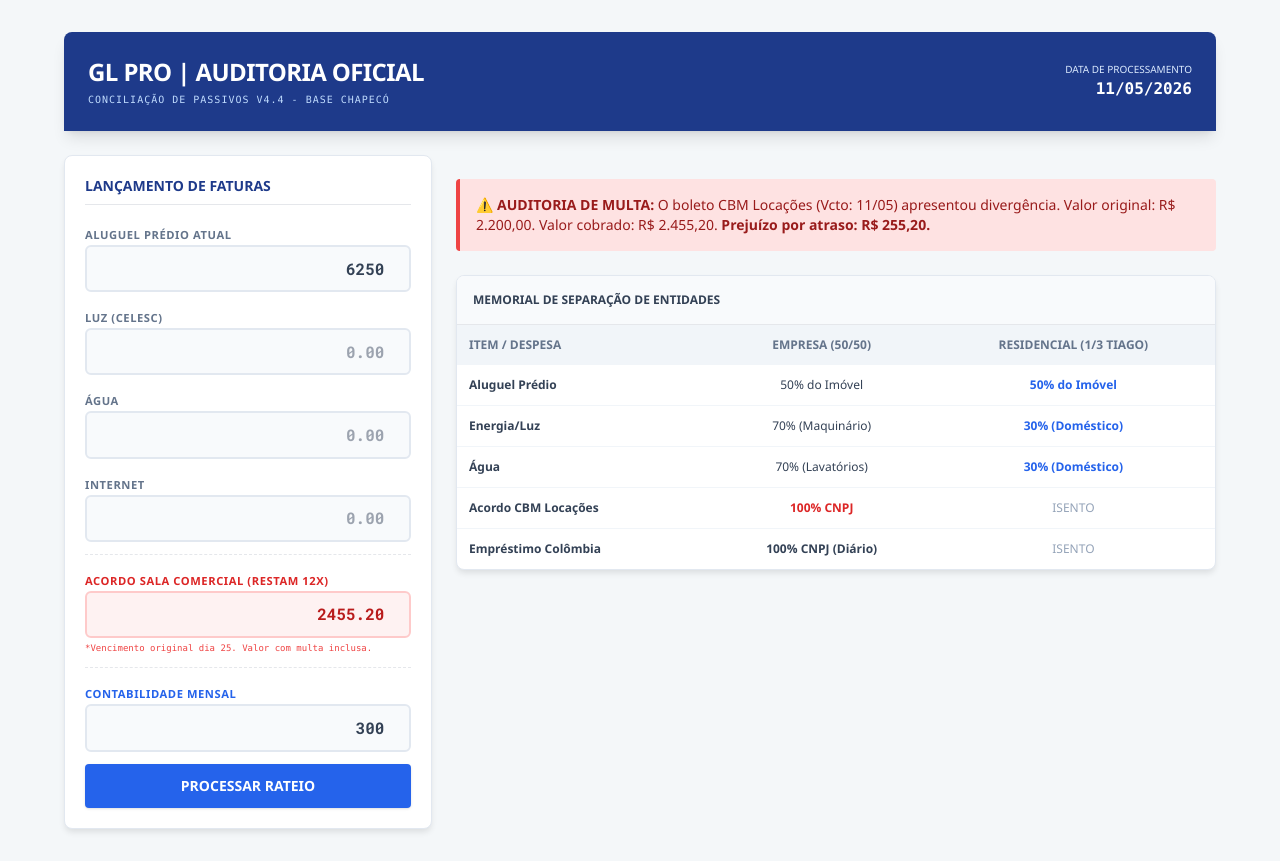
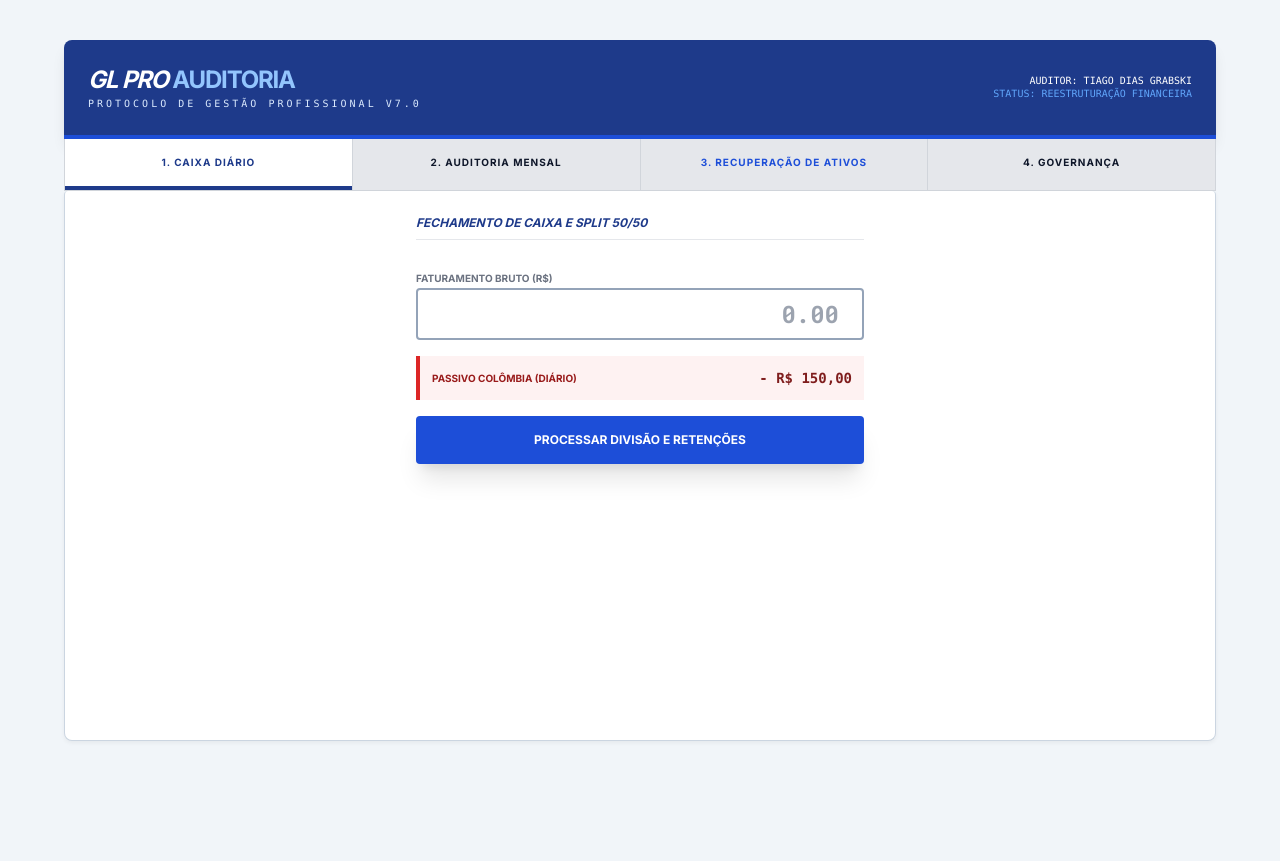
Before and after one commit to tiagograbski-crypto/dasbord, a plain HTML site: page index.html in a window 1280 px wide. After the commit the page ends 800 px from the top, so only its background shows below. Drawn offline with nearby package versions, Linux system fonts and the light colour scheme; a web font is replaced by a local one.

Commit message:
Update title and styles in index.html

```diff
--- a/index.html
+++ b/index.html
@@ -3,150 +3,134 @@
 <head>
     <meta charset="UTF-8">
     <meta name="viewport" content="width=device-width, initial-scale=1.0">
-    <title>Sistema de Auditoria Financeira - GL Pro v4.4</title>
+    <title>GL PRO | AUDITORIA INTEGRAL v7.0</title>
     <script src="https://cdn.tailwindcss.com"></script>
     <style>
-        @import url('https://fonts.googleapis.com/css2?family=Roboto+Mono:wght@400;700&family=Segoe+UI:wght@400;600;700&display=swap');
-
-        body { background-color: #f4f7f9; color: #334155; font-family: 'Segoe UI', Tahoma, Geneva, Verdana, sans-serif; }
-        .header-bg { background-color: #1e3a8a; }
-        .card { background: #ffffff; border: 1px solid #e2e8f0; border-radius: 8px; box-shadow: 0 4px 6px -1px rgba(0, 0, 0, 0.1); }
-        .label-text { font-size: 0.70rem; font-weight: 700; color: #64748b; text-transform: uppercase; letter-spacing: 0.05em; }
-        .input-field { width: 100%; padding: 0.6rem; background-color: #f8fafc; border: 2px solid #e2e8f0; border-radius: 6px; text-align: right; font-family: 'Roboto Mono', monospace; font-weight: 700; }
-        .input-field:focus { border-color: #2563eb; outline: none; background-color: #fff; }
-        .btn-audit { background-color: #2563eb; color: white; font-weight: 700; text-transform: uppercase; transition: all 0.2s; }
-        .btn-audit:hover { background-color: #1d4ed8; }
-        .alert-box { background-color: #fee2e2; border-left: 4px solid #ef4444; color: #991b1b; }
+        @import url('https://fonts.googleapis.com/css2?family=Roboto+Mono:wght@400;700&family=Inter:wght@400;600;700&display=swap');
+        body { background-color: #f1f5f9; color: #0f172a; font-family: 'Inter', sans-serif; }
+        .header-navy { background-color: #1e3a8a; border-bottom: 4px solid #1d4ed8; }
+        .tab-active { border-bottom: 4px solid #1e3a8a; color: #1e3a8a; font-weight: 800; background: #fff; }
+        .card { background: #ffffff; border: 1px solid #cbd5e1; border-radius: 4px; box-shadow: 0 2px 4px rgba(0,0,0,0.05); }
+        .input-audit { width: 100%; padding: 0.5rem; border: 2px solid #94a3b8; border-radius: 4px; font-family: 'Roboto Mono', monospace; text-align: right; font-weight: 700; }
+        .input-audit:focus { border-color: #2563eb; outline: none; }
     </style>
 </head>
-<body class="p-4 md:p-8">
+<body class="p-2 md:p-10">
 
     <div class="max-w-6xl mx-auto">
-        <header class="header-bg p-6 rounded-t-lg shadow-lg flex justify-between items-center">
+        <header class="header-navy p-6 rounded-t-lg flex justify-between items-center shadow-lg">
             <div>
-                <h1 class="text-2xl font-bold text-white tracking-tight uppercase">GL PRO | AUDITORIA OFICIAL</h1>
-                <p class="text-blue-200 text-[10px] font-mono uppercase tracking-widest mt-1">Conciliação de Passivos v4.4 - Base Chapecó</p>
+                <h1 class="text-white font-extrabold text-2xl tracking-tighter uppercase italic">GL PRO <span class="not-italic text-blue-300">Auditoria</span></h1>
+                <p class="text-blue-100 text-[10px] font-mono uppercase tracking-[3px]">Protocolo de Gestão Profissional v7.0</p>
             </div>
-            <div class="text-right hidden md:block">
-                <p class="text-blue-100 text-[10px] uppercase">Data de Processamento</p>
-                <p class="text-white font-mono font-bold">11/05/2026</p>
+            <div class="text-right text-white font-mono text-[10px] hidden md:block leading-tight">
+                <p>AUDITOR: TIAGO DIAS GRABSKI</p>
+                <p class="text-blue-400">STATUS: REESTRUTURAÇÃO FINANCEIRA</p>
             </div>
         </header>
 
-        <div class="grid grid-cols-1 lg:grid-cols-12 gap-6 mt-6">
+        <div class="flex border-x border-b border-gray-300 bg-gray-200 cursor-pointer text-[10px] font-bold uppercase tracking-widest overflow-x-auto">
+            <div onclick="openTab('diario')" id="tab-diario" class="flex-1 min-w-[120px] p-4 text-center tab-active">1. Caixa Diário</div>
+            <div onclick="openTab('mensal')" id="tab-mensal" class="flex-1 min-w-[120px] p-4 text-center border-l border-gray-300">2. Auditoria Mensal</div>
+            <div onclick="openTab('ativos')" id="tab-ativos" class="flex-1 min-w-[120px] p-4 text-center border-l border-gray-300 text-blue-700">3. Recuperação de Ativos</div>
+            <div onclick="openTab('regras')" id="tab-regras" class="flex-1 min-w-[120px] p-4 text-center border-l border-gray-300">4. Governança</div>
+        </div>
 
-            <div class="lg:col-span-4 space-y-4">
-                <div class="card p-5">
-                    <h2 class="text-sm font-bold text-blue-900 border-b pb-2 mb-4 uppercase">Lançamento de Faturas</h2>
+        <div class="card p-6 rounded-b-lg border-t-0 min-h-[550px]">
 
-                    <div class="space-y-3">
-                        <div><label class="label-text">Aluguel Prédio Atual</label><input type="number" id="v-aluguel" value="6250" class="input-field"></div>
-                        <div><label class="label-text">Luz (Celesc)</label><input type="number" id="v-luz" placeholder="0.00" class="input-field"></div>
-                        <div><label class="label-text">Água</label><input type="number" id="v-agua" placeholder="0.00" class="input-field"></div>
-                        <div><label class="label-text">Internet</label><input type="number" id="v-internet" placeholder="0.00" class="input-field"></div>
+            <div id="content-diario" class="tab-content space-y-6">
+                <div class="max-w-md mx-auto">
+                    <h2 class="text-xs font-bold text-blue-900 border-b pb-2 mb-6 uppercase italic">Fechamento de Caixa e Split 50/50</h2>
+                    <div class="space-y-4">
+                        <div>
+                            <label class="text-[10px] font-bold text-gray-500 uppercase">Faturamento Bruto (R$)</label>
+                            <input type="number" id="fat-input" class="input-audit text-2xl" placeholder="0.00">
+                        </div>
+                        <div class="p-3 bg-red-50 border-l-4 border-red-600 flex justify-between items-center">
+                            <span class="text-[10px] text-red-800 font-bold uppercase">Passivo Colômbia (Diário)</span>
+                            <span class="font-mono font-bold text-red-900 text-sm">- R$ 150,00</span>
+                        </div>
+                        <button onclick="calcularSplit()" class="w-full bg-blue-700 text-white font-bold py-4 rounded shadow-xl hover:bg-blue-800 transition-all text-xs uppercase">Processar Divisão e Retenções</button>
+                    </div>
 
-                        <div class="pt-3 border-t border-dashed">
-                            <label class="label-text text-red-600">Acordo Sala Comercial (Restam 12x)</label>
-                            <input type="number" id="v-acordo" value="2455.20" class="input-field border-red-200 bg-red-50 text-red-700">
-                            <p class="text-[9px] text-red-500 font-mono mt-1">*Vencimento original dia 25. Valor com multa inclusa.</p>
+                    <div id="diario-results" class="hidden mt-8 grid grid-cols-2 gap-4">
+                        <div class="p-4 bg-blue-50 border border-blue-200 rounded">
+                            <p class="text-[10px] text-blue-600 font-bold uppercase">PIX Livre Tiago</p>
+                            <p id="pix-t" class="text-2xl font-black text-blue-900">R$ 0,00</p>
+                            <p class="text-[9px] text-blue-400 mt-1 italic">*Já deduzido R$ 75 do empréstimo</p>
                         </div>
-
-                        <div class="pt-3 border-t border-dashed">
-                            <label class="label-text text-blue-600">Contabilidade Mensal</label>
-                            <input type="number" id="v-contabil" value="300" class="input-field">
+                        <div class="p-4 bg-slate-50 border border-slate-200 rounded">
+                            <p class="text-[10px] text-gray-500 font-bold uppercase">PIX Livre Jô</p>
+                            <p id="pix-j" class="text-2xl font-black text-slate-800">R$ 0,00</p>
                         </div>
-
-                        <button onclick="processarRelatorio()" class="w-full btn-audit py-3 rounded shadow hover:shadow-lg mt-4 text-sm">
-                            PROCESSAR RATEIO
-                        </button>
                     </div>
                 </div>
             </div>
 
-            <div class="lg:col-span-8 space-y-6">
+            <div id="content-mensal" class="tab-content hidden space-y-6">
+                <div class="grid grid-cols-1 md:grid-cols-2 gap-8">
+                    <div class="space-y-4">
+                        <h2 class="text-xs font-bold text-blue-900 border-b pb-2 uppercase">Custos Fixos de Operação e Moradia</h2>
+                        <div><label class="text-[10px] font-bold text-gray-400 uppercase">Aluguel Imóvel (Total)</label><input type="number" id="v-aluguel" value="6250" class="input-audit"></div>
+                        <div><label class="text-[10px] font-bold text-gray-400 uppercase">Energia (Celesc)</label><input type="number" id="v-luz" class="input-audit"></div>
+                        <div><label class="text-[10px] font-bold text-gray-400 uppercase">Água</label><input type="number" id="v-agua" class="input-audit"></div>
+                        <div><label class="text-[10px] font-bold text-gray-400 uppercase">Internet</label><input type="number" id="v-internet" class="input-audit"></div>
+                    </div>
+                    <div class="space-y-4">
+                        <h2 class="text-xs font-bold text-red-700 border-b pb-2 uppercase">Passivos de Terceiros / Acordos</h2>
+                        <div><label class="text-[10px] font-bold text-red-600 uppercase">Acordo CBM Locações (Sala)</label><input type="number" id="v-acordo" value="2455.20" class="input-audit border-red-200 bg-red-50"></div>
+                        <div><label class="text-[10px] font-bold text-blue-600 uppercase">Contabilidade Mensal</label><input type="number" id="v-contabil" value="300" class="input-audit border-blue-100"></div>
+                        <button onclick="calcularTudo()" class="w-full bg-slate-800 text-white font-bold py-4 rounded mt-4 text-xs uppercase shadow-lg">Calcular Rateio do Sábado</button>
+                    </div>
+                </div>
 
-                <div id="display-resultados" class="hidden grid grid-cols-1 md:grid-cols-2 gap-4">
-                    <div class="card p-5 bg-blue-50 border-l-4 border-blue-600">
-                        <p class="label-text text-blue-600">Responsabilidade: TIAGO</p>
-                        <p class="text-3xl font-bold text-slate-800 my-2" id="res-t-mensal">R$ 0,00</p>
-                        <div class="mt-4 pt-3 border-t border-blue-200">
-                            <p class="text-[10px] text-blue-600 uppercase font-bold">Depósito Semanal (Sábados)</p>
-                            <p class="text-lg font-mono font-black text-blue-900" id="res-t-semanal">R$ 0,00</p>
+                <div id="results-mensal" class="hidden mt-8 p-6 bg-blue-900 text-white rounded-lg grid grid-cols-1 md:grid-cols-2 gap-8">
+                    <div>
+                        <p class="text-[10px] text-blue-300 font-bold uppercase tracking-widest mb-1">Cota Mensal Tiago</p>
+                        <p id="total-t" class="text-3xl font-black">R$ 0,00</p>
+                        <div class="mt-4 p-3 bg-white/10 rounded border border-white/20">
+                            <p class="text-[10px] uppercase font-bold text-blue-200">Retirada de Sábado (Aluguel + Fixos)</p>
+                            <p id="sabado-t" class="text-xl font-mono font-bold">R$ 0,00</p>
                         </div>
                     </div>
-
-                    <div class="card p-5 border-l-4 border-slate-400">
-                        <p class="label-text">Responsabilidade: JÔ</p>
-                        <p class="text-3xl font-bold text-slate-800 my-2" id="res-j-mensal">R$ 0,00</p>
-                        <div class="mt-4 pt-3 border-t border-slate-200">
-                            <p class="text-[10px] text-slate-500 uppercase font-bold">Depósito Semanal (Sábados)</p>
-                            <p class="text-lg font-mono font-black text-slate-700" id="res-j-semanal">R$ 0,00</p>
+                    <div>
+                        <p class="text-[10px] text-blue-300 font-bold uppercase tracking-widest mb-1">Cota Mensal Jô</p>
+                        <p id="total-j" class="text-3xl font-black">R$ 0,00</p>
+                        <div class="mt-4 p-3 bg-white/10 rounded border border-white/20">
+                            <p class="text-[10px] uppercase font-bold text-blue-200">Retirada de Sábado (Aluguel + Fixos)</p>
+                            <p id="sabado-j" class="text-xl font-mono font-bold">R$ 0,00</p>
                         </div>
                     </div>
                 </div>
+            </div>
 
-                <div class="alert-box p-4 rounded text-sm mb-4">
-                    <span class="font-bold">⚠️ AUDITORIA DE MULTA:</span> O boleto CBM Locações (Vcto: 11/05) apresentou divergência. Valor original: R$ 2.200,00. Valor cobrado: R$ 2.455,20. <strong>Prejuízo por atraso: R$ 255,20.</strong>
+            <div id="content-ativos" class="tab-content hidden space-y-6">
+                <div class="grid grid-cols-1 md:grid-cols-2 gap-8">
+                    <div class="space-y-4">
+                        <h2 class="text-xs font-bold text-blue-900 border-b pb-2 uppercase">Aportes de Capital (Tiago)</h2>
+                        <div class="p-4 bg-green-50 border-l-4 border-green-600 rounded">
+                            <p class="text-xs font-bold text-green-800 uppercase">Capital Injetado (Venda 2 Carros)</p>
+                            <p class="text-3xl font-black text-slate-800">R$ 24.000,00</p>
+                            <p class="text-[10px] text-green-600 mt-2 italic font-semibold">Valor usado em produtos premium e quitação de dívidas do CNPJ.</p>
+                        </div>
+                        <div class="p-4 bg-slate-50 border rounded space-y-4">
+                            <h3 class="text-[10px] font-bold text-slate-500 uppercase">Fundo de Restituição (Status)</h3>
+                            <div class="w-full bg-gray-200 rounded-full h-2">
+                                <div class="bg-blue-600 h-2 rounded-full" style="width: 5%"></div>
+                            </div>
+                            <p class="text-[10px] text-slate-400">Restante a recuperar: <span class="font-bold text-slate-700">R$ 24.000,00</span></p>
+                        </div>
+                    </div>
+                    <div class="space-y-4">
+                        <h2 class="text-xs font-bold text-blue-900 border-b pb-2 uppercase italic">Manutenção de Patrimônio</h2>
+                        <div class="p-4 border-2 border-dashed border-red-200 rounded text-center">
+                            <p class="text-xs text-red-700 font-bold uppercase mb-2">Item Crítico: Conserto do Carro</p>
+                            <p class="text-xs text-slate-500 italic">"Atualmente parado na garagem por falta de capital circulante retido na empresa."</p>
+                            <button class="mt-4 text-[10px] font-bold bg-red-600 text-white px-4 py-2 rounded uppercase">Votar Retirada Extra p/ Conserto</button>
+                        </div>
+                    </div>
                 </div>
+            </div>
 
-                <div class="card overflow-hidden">
-                    <div class="p-4 border-b bg-slate-50"><h3 class="font-bold text-xs text-slate-700 uppercase">Memorial de Separação de Entidades</h3></div>
-                    <table class="w-full text-xs">
-                        <thead class="bg-slate-100 text-slate-500 uppercase">
-                            <tr><th class="p-3 text-left">Item / Despesa</th><th class="p-3 text-center">Empresa (50/50)</th><th class="p-3 text-center">Residencial (1/3 Tiago)</th></tr>
-                        </thead>
-                        <tbody class="divide-y divide-slate-100">
-                            <tr><td class="p-3 font-semibold">Aluguel Prédio</td><td class="p-3 text-center">50% do Imóvel</td><td class="p-3 text-center font-bold text-blue-600">50% do Imóvel</td></tr>
-                            <tr><td class="p-3 font-semibold">Energia/Luz</td><td class="p-3 text-center">70% (Maquinário)</td><td class="p-3 text-center font-bold text-blue-600">30% (Doméstico)</td></tr>
-                            <tr><td class="p-3 font-semibold">Água</td><td class="p-3 text-center">70% (Lavatórios)</td><td class="p-3 text-center font-bold text-blue-600">30% (Doméstico)</td></tr>
-                            <tr><td class="p-3 font-semibold">Acordo CBM Locações</td><td class="p-3 text-center font-bold text-red-600">100% CNPJ</td><td class="p-3 text-center text-slate-400">ISENTO</td></tr>
-                            <tr><td class="p-3 font-semibold">Empréstimo Colômbia</td><td class="p-3 text-center font-bold">100% CNPJ (Diário)</td><td class="p-3 text-center text-slate-400">ISENTO</td></tr>
-                        </tbody>
-                    </table>
-                </div>
-
-            </div>
-        </div>
-    </div>
-
-    <script>
-        function processarRelatorio() {
-            const aluguel = parseFloat(document.getElementById('v-aluguel').value) || 0;
-            const luz = parseFloat(document.getElementById('v-luz').value) || 0;
-            const agua = parseFloat(document.getElementById('v-agua').value) || 0;
-            const internet = parseFloat(document.getElementById('v-internet').value) || 0;
-            const acordo = parseFloat(document.getElementById('v-acordo').value) || 0;
-            const contabil = parseFloat(document.getElementById('v-contabil').value) || 0;
-
-            let t = 0;
-            let j = 0;
-
-            // 1. Aluguel (50% Salão, 50% Casa)
-            t += (aluguel * 0.5 / 2) + (aluguel * 0.5 * 1/3);
-            j += (aluguel * 0.5 / 2) + (aluguel * 0.5 * 2/3);
-
-            // 2. Luz e Água (70% Empresa, 30% Casa)
-            t += (luz * 0.7 / 2) + (luz * 0.3 * 1/3);
-            j += (luz * 0.7 / 2) + (luz * 0.3 * 2/3);
-            t += (agua * 0.7 / 2) + (agua * 0.3 * 1/3);
-            j += (agua * 0.7 / 2) + (agua * 0.3 * 2/3);
-
-            // 3. Internet (50% Empresa, 50% Casa)
-            t += (internet * 0.5 / 2) + (internet * 0.5 * 1/3);
-            j += (internet * 0.5 / 2) + (internet * 0.5 * 2/3);
-
-            // 4. Custos 100% Empresa (Acordo Sala + Contabilidade)
-            t += (acordo / 2) + (contabil / 2);
-            j += (acordo / 2) + (contabil / 2);
-
-            document.getElementById('res-t-mensal').innerText = t.toLocaleString('pt-BR', {style: 'currency', currency: 'BRL'});
-            document.getElementById('res-t-semanal').innerText = (t / 4).toLocaleString('pt-BR', {style: 'currency', currency: 'BRL'});
-
-            document.getElementById('res-j-mensal').innerText = j.toLocaleString('pt-BR', {style: 'currency', currency: 'BRL'});
-            document.getElementById('res-j-semanal').innerText = (j / 4).toLocaleString('pt-BR', {style: 'currency', currency: 'BRL'});
-
-            document.getElementById('display-resultados').classList.remove('hidden');
-        }
-    </script>
-</body>
-</html>
+            <div id="content-regras" class="tab-content hidden space-y-6">
+                <div class
```
